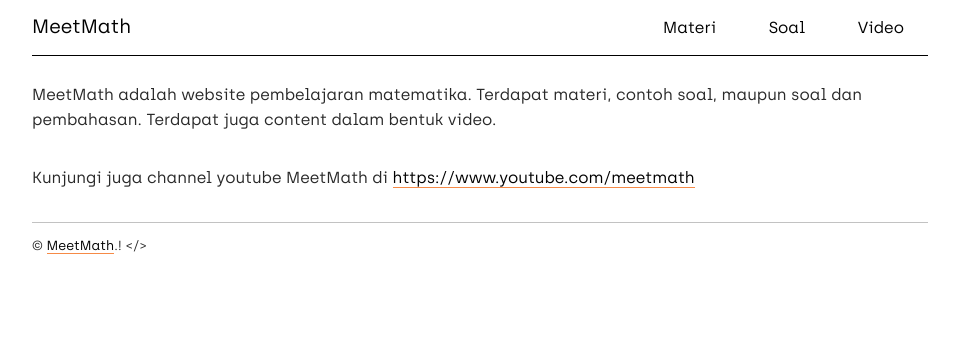
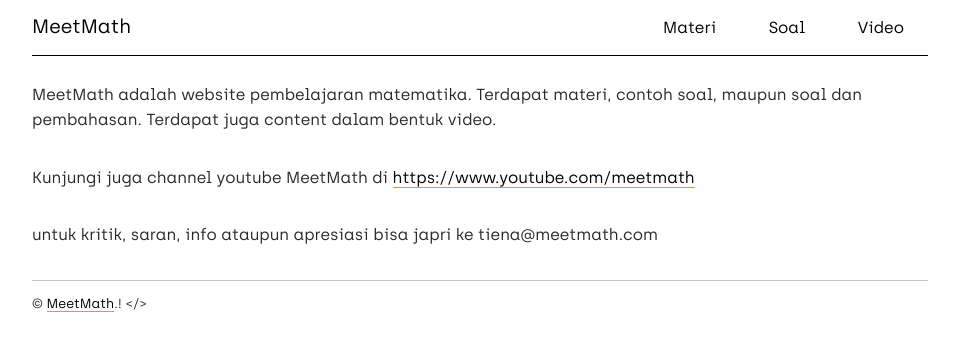
Before and after one commit to pacul/pacul.github.io, a Jekyll site: the page built from about.md, in a window 1280 px wide. Shown: the top 351 px of the page, without its empty margins (160-1119 px from the left). Built offline with Jekyll 4.4.1, drawn with Linux system fonts in a browser that asks for light colours.

Commit message:
Update about.md

```diff
--- a/about.md
+++ b/about.md
@@ -7,3 +7,5 @@ permalink: /about.html
 {{ site.description }}
 
 Kunjungi juga channel youtube MeetMath di [https://www.youtube.com/meetmath](https://www.youtube.com/meetmath){:target="_blank"}
+
+untuk kritik, saran, info ataupun apresiasi bisa japri ke tiena@meetmath.com
```
